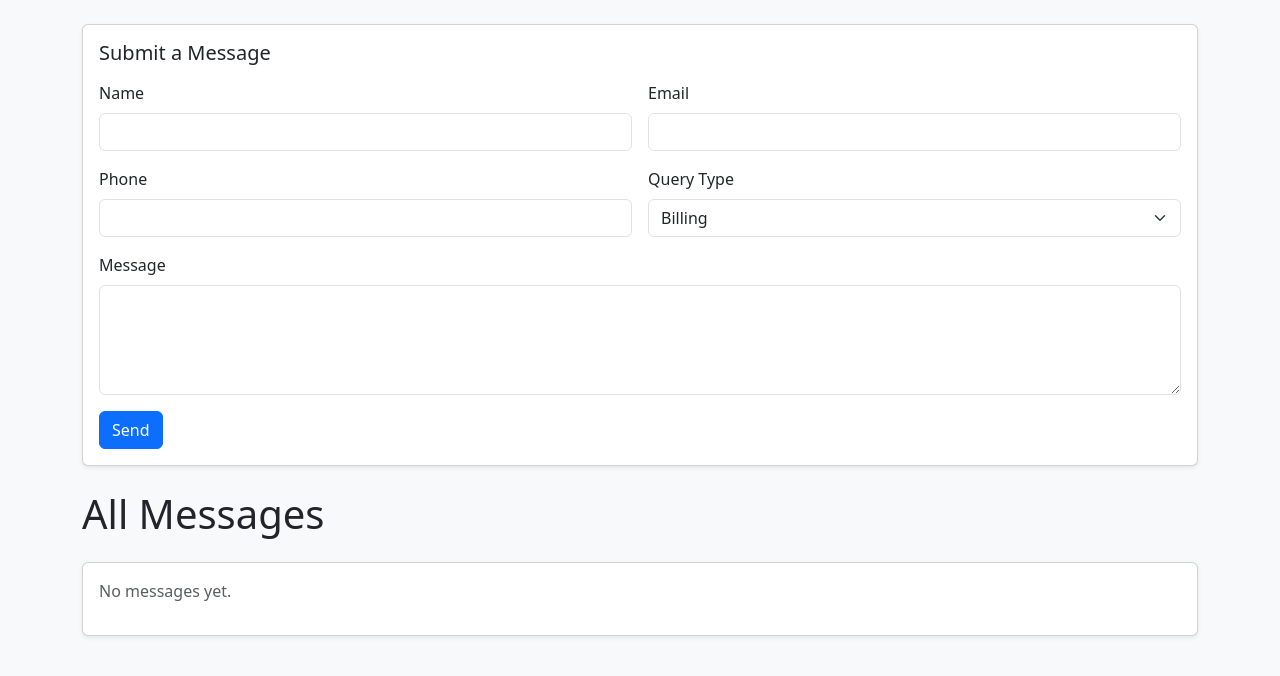
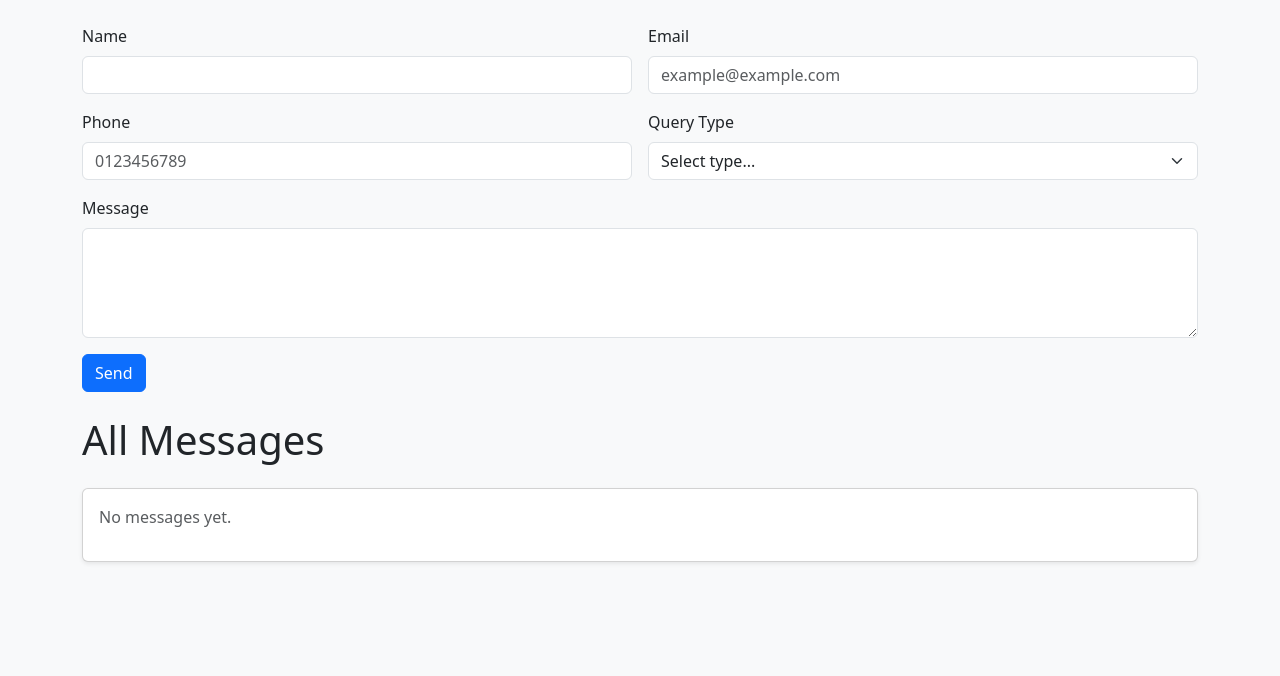
Before and after one commit to Zash22/save_user, a PHP site: page /index.php in a window 1280 px wide. Shown: the part 56-732 px from the top of the page. Run offline with PHP 8.4, Linux system fonts and the light colour scheme; data that the repository does not hold is empty.

Commit message:
validation

```diff
--- a/app/messages/MessageForm.php
+++ b/app/messages/MessageForm.php
@@ -1,33 +1,52 @@
-<div class="card shadow-sm mb-4">
-    <div class="card-body">
-        <h2 class="h5 mb-3">Submit a Message</h2>
-        <form method="post" action="index.php?action=store" class="row g-3 needs-validation">
+<form id="messageForm" method="post" action="index.php?action=store" class="row g-3 needs-validation" novalidate>
     <div class="col-md-6">
         <label class="form-label">Name</label>
-                <input type="text" name="name" class="form-control" required>
+        <input type="text" name="name" class="form-control" required minlength="2" maxlength="100">
+        <div class="invalid-feedback">Please enter your name (at least 2 characters).</div>
     </div>
     <div class="col-md-6">
         <label class="form-label">Email</label>
-                <input type="email" name="email" class="form-control" required>
+        <input type="email" name="email" class="form-control" required placeholder="example@example.com">
+        <div class="invalid-feedback">Please enter a valid email.</div>
     </div>
     <div class="col-md-6">
         <label class="form-label">Phone</label>
-                <input type="text" name="phone" class="form-control" required>
+        <input type="tel" name="phone" class="form-control" required pattern="^0\d{9}$" placeholder="0123456789">
+        <div class="invalid-feedback">Please enter a valid South African phone number (e.g., 0123456789).</div>
     </div>
     <div class="col-md-6">
         <label class="form-label">Query Type</label>
         <select name="query_type" class="form-select" required>
+            <option value="">Select type...</option>
             <option value="billing">Billing</option>
             <option value="maintenance">Maintenance</option>
         </select>
+        <div class="invalid-feedback">Please select a query type.</div>
     </div>
     <div class="col-12">
         <label class="form-label">Message</label>
-                <textarea name="message" class="form-control" rows="4" required></textarea>
+        <textarea name="message" class="form-control" rows="4" required minlength="5"></textarea>
+        <div class="invalid-feedback">Please enter your message (at least 5 characters).</div>
     </div>
     <div class="col-12">
         <button type="submit" class="btn btn-primary">Send</button>
     </div>
 </form>
-    </div>
-</div>
+
+<script>
+
+    (() => {
+  'use strict'
+  const forms = document.querySelectorAll('.needs-validation');
+  Array.from(forms).forEach(form => {
+    form.addEventListener('submit', event => {
+      if (!form.checkValidity()) {
+        event.preventDefault()
+        event.stopPropagation()
+      }
+      form.classList.add('was-validated')
+    }, false)
+  });
+})();
+
+</script>
--- a/app/messages/MessageView.php
+++ b/app/messages/MessageView.php
@@ -35,7 +35,7 @@
                         <tr>
                             <td><?= htmlspecialchars($m['name']) ?></td>
                             <td><?= htmlspecialchars($m['email']) ?></td>
-                            <td><?= htmlspecialchars($m['phone']) ?></td>
+                            <td><?= htmlspecialchars(str_starts_with($m['phone'], '+27') ? $m['phone'] : '+27'.ltrim($m['phone'], '0')) ?></td>
                             <td><?= htmlspecialchars($m['query_type']) ?></td>
                             <td><?= nl2br(htmlspecialchars($m['message'])) ?></td>
                             <td><?= htmlspecialchars($m['status']) ?></td>
```
Lines whose indentation alone changed are shown as unchanged.
